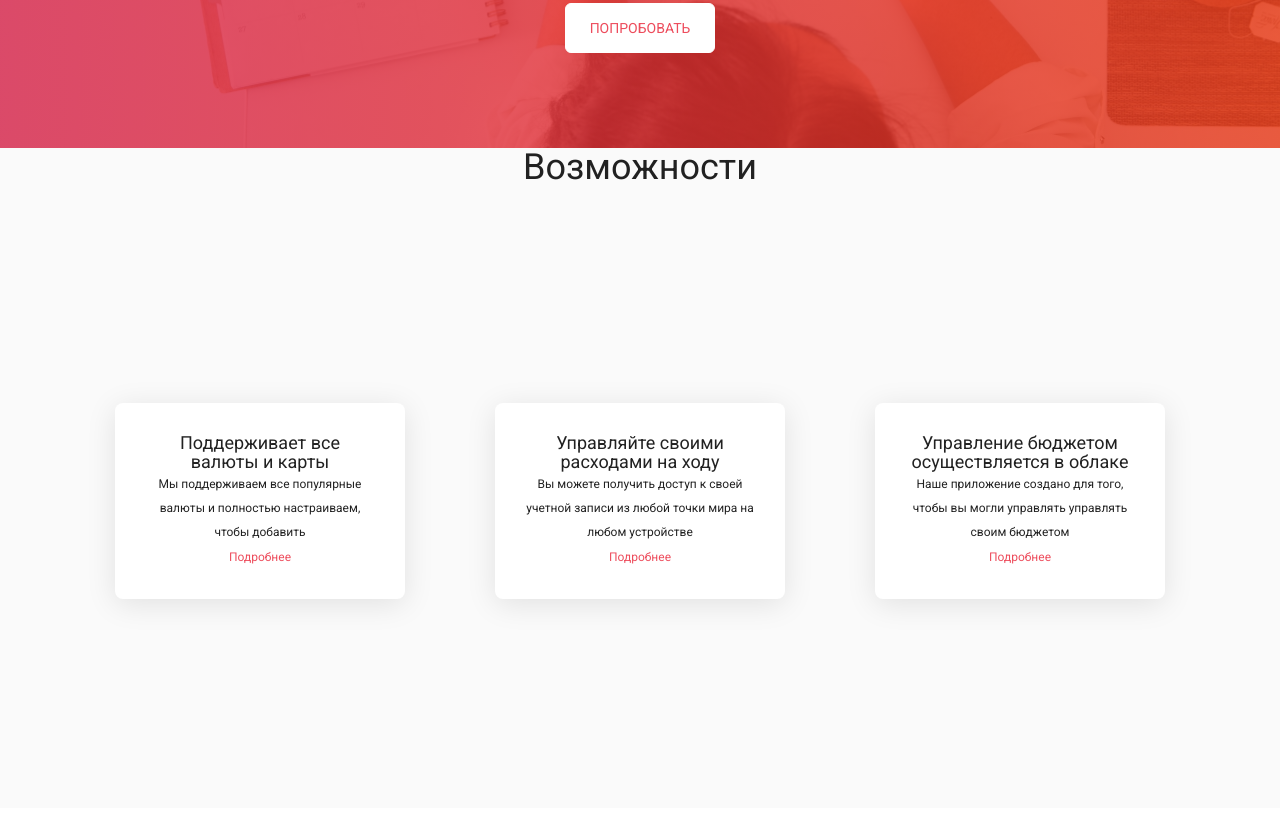
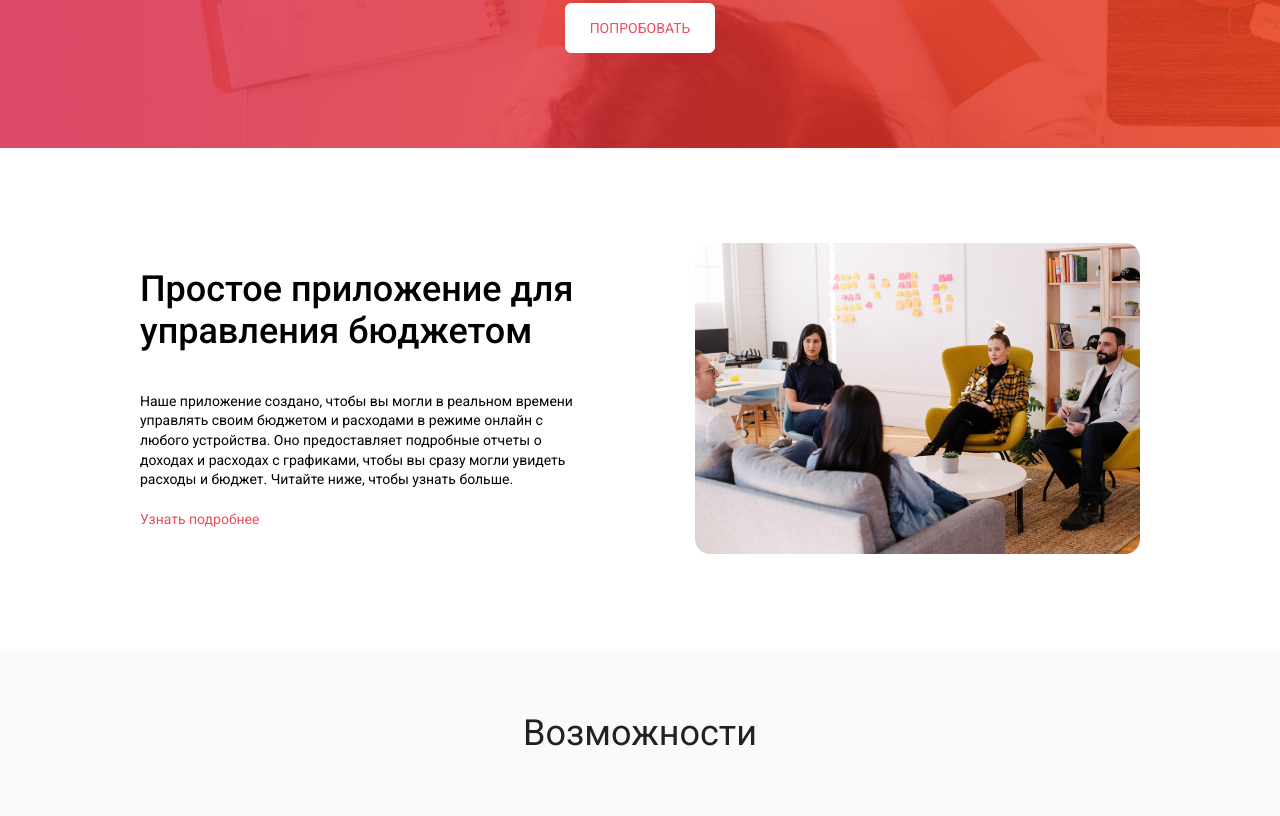
Before and after one commit to melxiory/site_CloudBudget, a plain HTML site: page index.html in a window 1280 px wide. Shown: the part 632-1448 px from the top of the page. Drawn offline with nearby package versions, Linux system fonts and the light colour scheme; a script that the page names is missing.

Commit message:
add sections!!

```diff
--- a/css/style.css
+++ b/css/style.css
@@ -107,6 +107,7 @@ a:hover {
   background-position: center;
 }
 
+/* Навигационный бар */
 .header__navbar-flex {
   padding: 55px 0;
   display: flex;
@@ -178,8 +179,41 @@ a:hover {
   transition: 0.3s all;
 }
 
+/* О приложении */
+.about-app__flex {
+  padding: 95px 0;
+  display: flex;
+  align-items: center;
+  justify-content: space-around;
+}
+
+.about-app__content {
+  display: flex;
+  flex-direction: column;
+  max-width: 445px;
+}
+
+.about-app__h2 {
+  margin-bottom: 40px;
+}
+
+.about-app__p {
+  font-size: 14px;
+  line-height: 140%;
+  color: var(--color-black);
+  margin-bottom: 20px;
+}
+
+.about-app__link {
+  font-size: 14px;
+  line-height: 140%;
+  color: var(--color-pink);
+}
+
+
 /* Возможности */
 .capability {
+  padding-top: 65px;
   background-color: #fafafa;
   min-height: 660px;
 }
--- a/index.html
+++ b/index.html
@@ -50,7 +50,16 @@
 
   <!-- О приложении -->
   <section class="about-app">
-
+    <div class="container-content">
+      <div class="about-app__flex">
+        <div class="about-app__content">
+          <h2 class="about-app__h2 text-h2">Простое приложение для управления бюджетом</h2>
+          <p class="about-app__p">Наше приложение создано, чтобы вы могли в реальном времени управлять своим бюджетом и расходами в режиме онлайн с любого устройства. Оно предоставляет подробные отчеты о доходах и расходах с графиками, чтобы вы сразу могли увидеть расходы и бюджет. Читайте ниже, чтобы узнать больше.</p>
+          <a href="#" class="about-app__link">Узнать подробнее</a>
+        </div>
+        <img src="img/about-app_img.png" alt="AboutAppImage" class="about-app__img">
+      </div>
+    </div>
   </section>
 
   <!-- Возможности -->
```
Also changed, not shown: img/about-app_img.png (added), img/item1.png (added), img/item2.png (added), img/item3.png (added).
